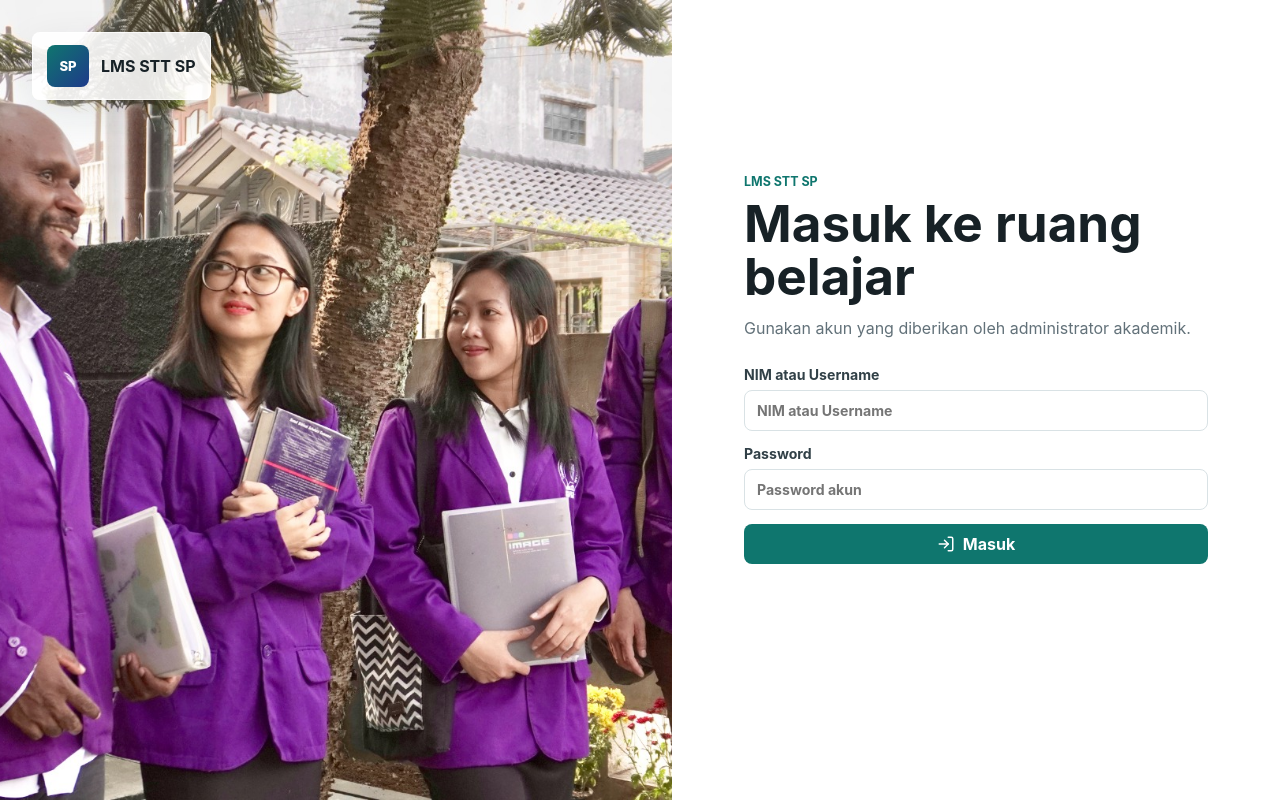
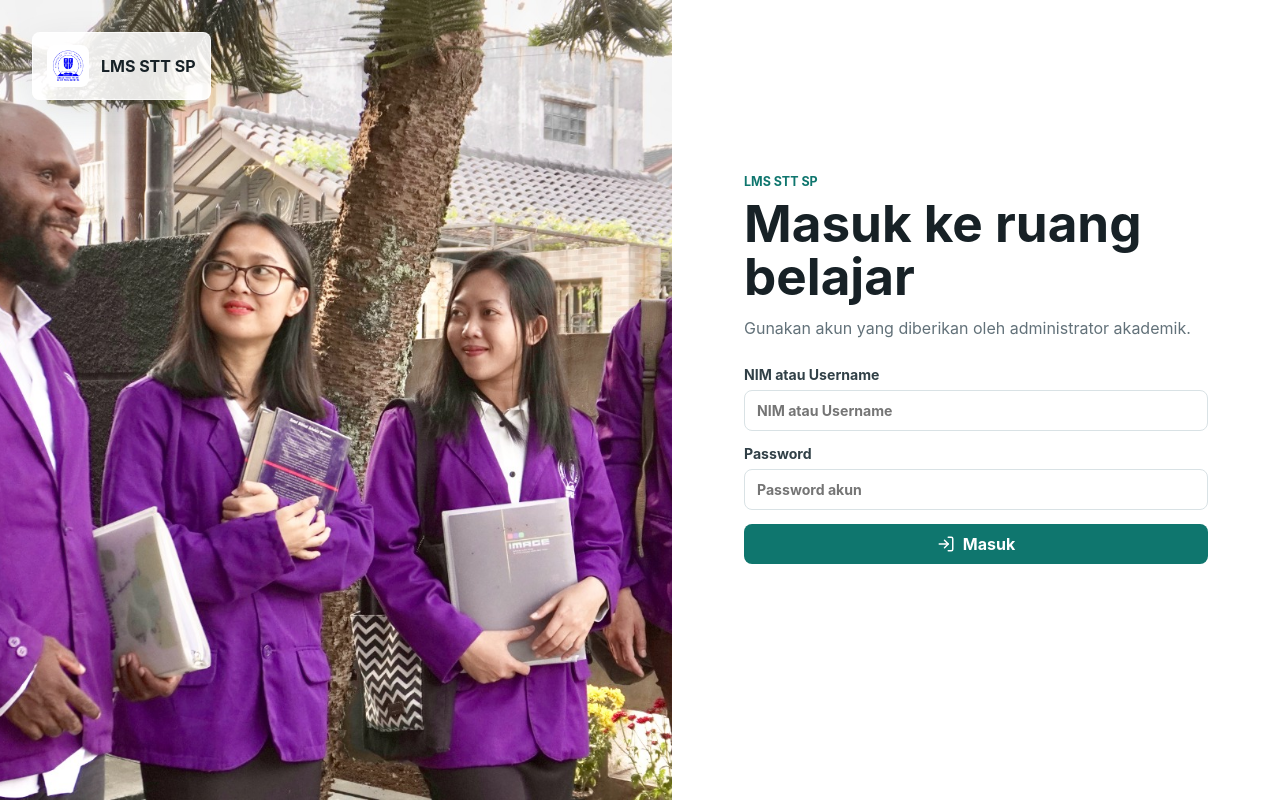
Before and after one commit to aristoalouw/lms-stt-sp, a website: page index.html in a window 1280 px wide. Drawn offline with nearby package versions, Linux system fonts and the light colour scheme; no server answers.

Commit message:
Replace brand initials with uploaded logo

```diff
--- a/index.html
+++ b/index.html
@@ -13,7 +13,9 @@
       <section class="login-visual" aria-label="Ilustrasi pembelajaran digital">
         <img src="assets/campus-learning.jpeg" alt="Ilustrasi kampus dan pembelajaran digital" />
         <div class="login-brand">
-          <span class="brand-mark">SP</span>
+          <span class="brand-mark">
+            <img src="assets/Logo_White.png" alt="Logo STT Saint Paul" />
+          </span>
           <div>
             <strong>LMS STT SP</strong>
           </div>
@@ -47,7 +49,9 @@
     <div id="appShell" class="app-shell hidden">
       <aside class="sidebar">
         <div class="sidebar-brand">
-          <span class="brand-mark">SP</span>
+          <span class="brand-mark">
+            <img src="assets/Logo_White.png" alt="Logo STT Saint Paul" />
+          </span>
           <div>
             <strong>LMS STT SP</strong>
             <span id="roleLabel">Role</span>
--- a/styles.css
+++ b/styles.css
@@ -92,9 +92,18 @@ button {
   flex: 0 0 auto;
   border-radius: 8px;
   color: #fff !important;
-  background: linear-gradient(135deg, var(--teal), #1e3a8a);
+  background: #fff;
   font-weight: 800;
   letter-spacing: 0;
+  overflow: hidden;
+  padding: 3px;
+}
+
+.brand-mark img {
+  width: 100%;
+  height: 100%;
+  display: block;
+  object-fit: contain;
 }
 
 .login-panel {
```
Also changed, not shown: assets/Logo_White.png (added).
